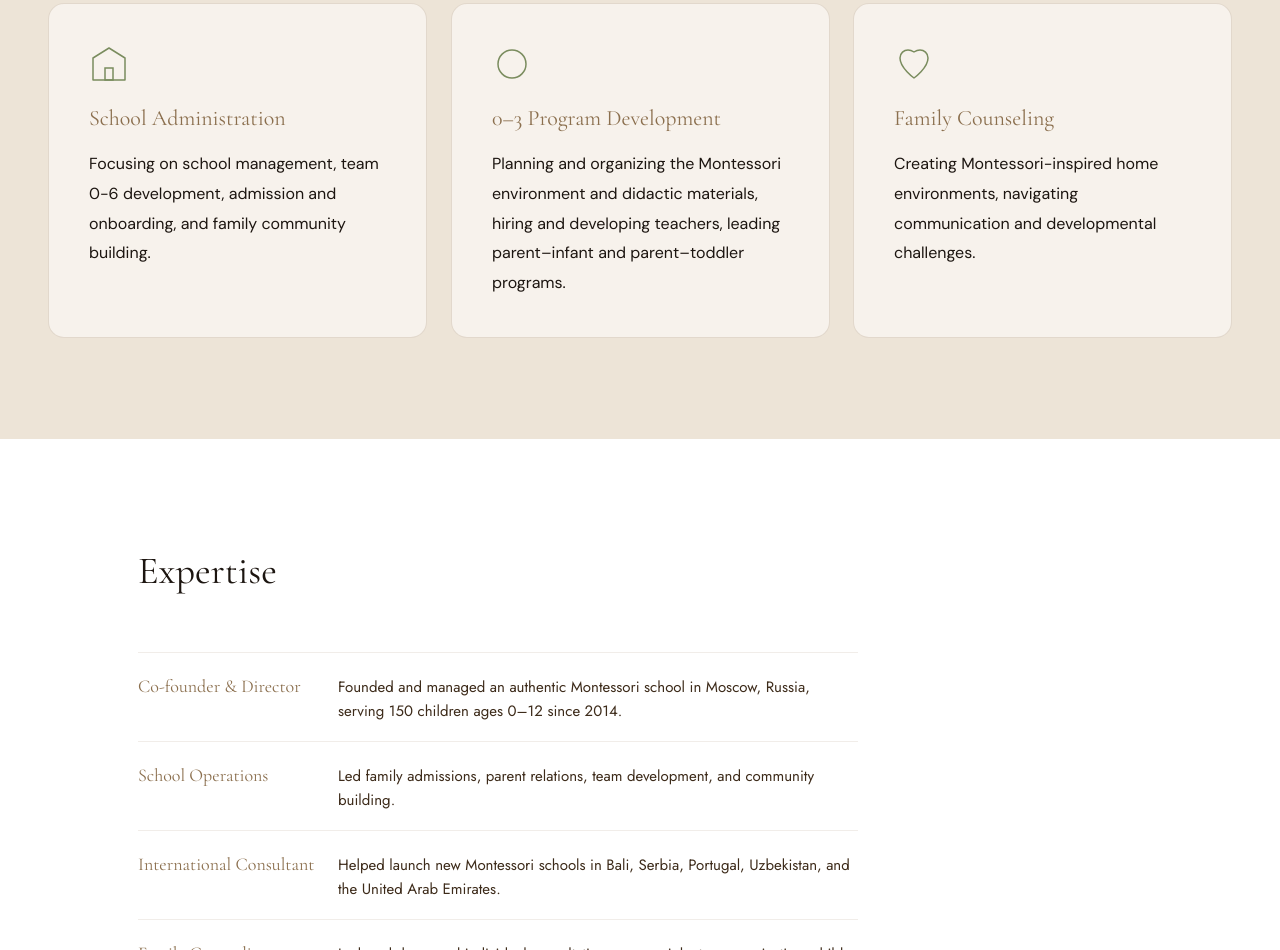
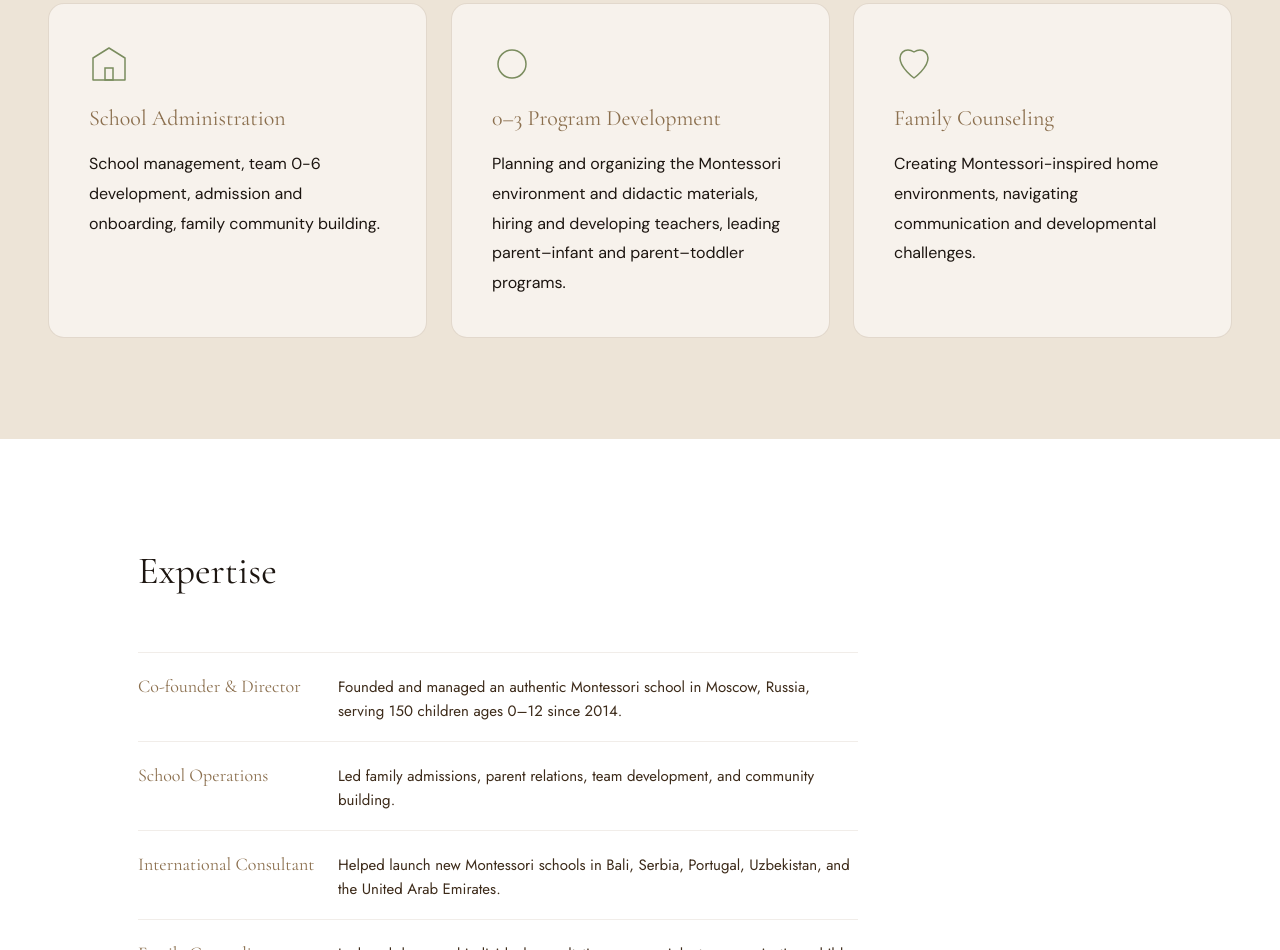
Before and after one commit to edokuchaev/xcare, a plain HTML site: page index.html in a window 1280 px wide. Shown: the part 1010-1960 px from the top of the page. Drawn offline with nearby package versions, Linux system fonts and the light colour scheme.

Commit message:
майноры

```diff
--- a/index.html
+++ b/index.html
@@ -68,7 +68,7 @@
             <rect x="16" y="24" width="8" height="12" stroke="#7A8C5E" stroke-width="1.5"/>
           </svg>
           <span class="card-title">School Administration</span>
-          <p>Focusing on school management, team 0-6 development, admission and onboarding, and family community building.</p>
+          <p>School management, team 0-6 development, admission and onboarding, family community building.</p>
         </div>
         <div class="card">
           <svg class="card-icon" width="40" height="40" viewBox="0 0 40 40" fill="none">
@@ -161,7 +161,7 @@
   <section id="contact" class="section contact">
     <div class="container">
       <h2>Contact</h2>
-      <p>Whether you are a parent, an educator or a school — I would love to hear from you.</p>
+      <p>Whether you are a parent, an educator or a school —<br>I would love to hear from you.</p>
       <a href="mailto:hello@ksenia.care" class="btn btn--mail">hello@ksenia.care</a>
     </div>
   </section>
```
